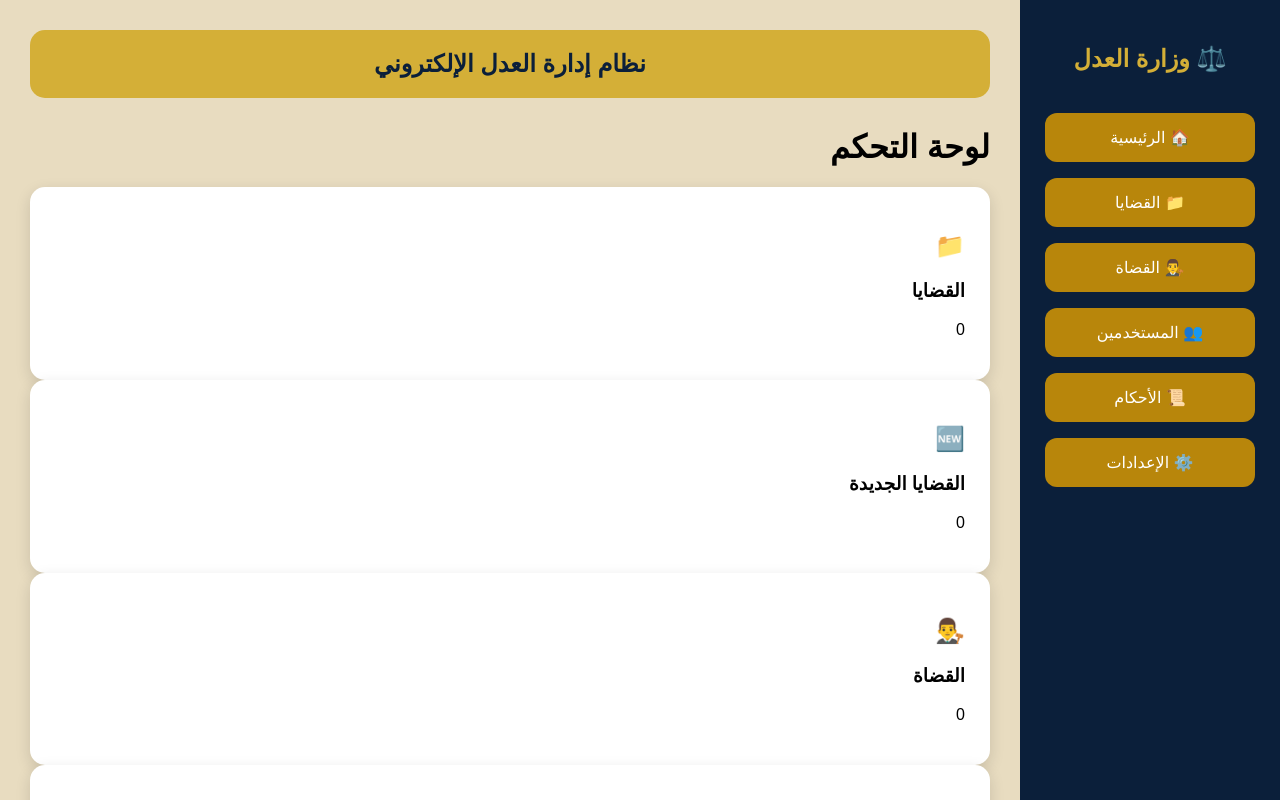
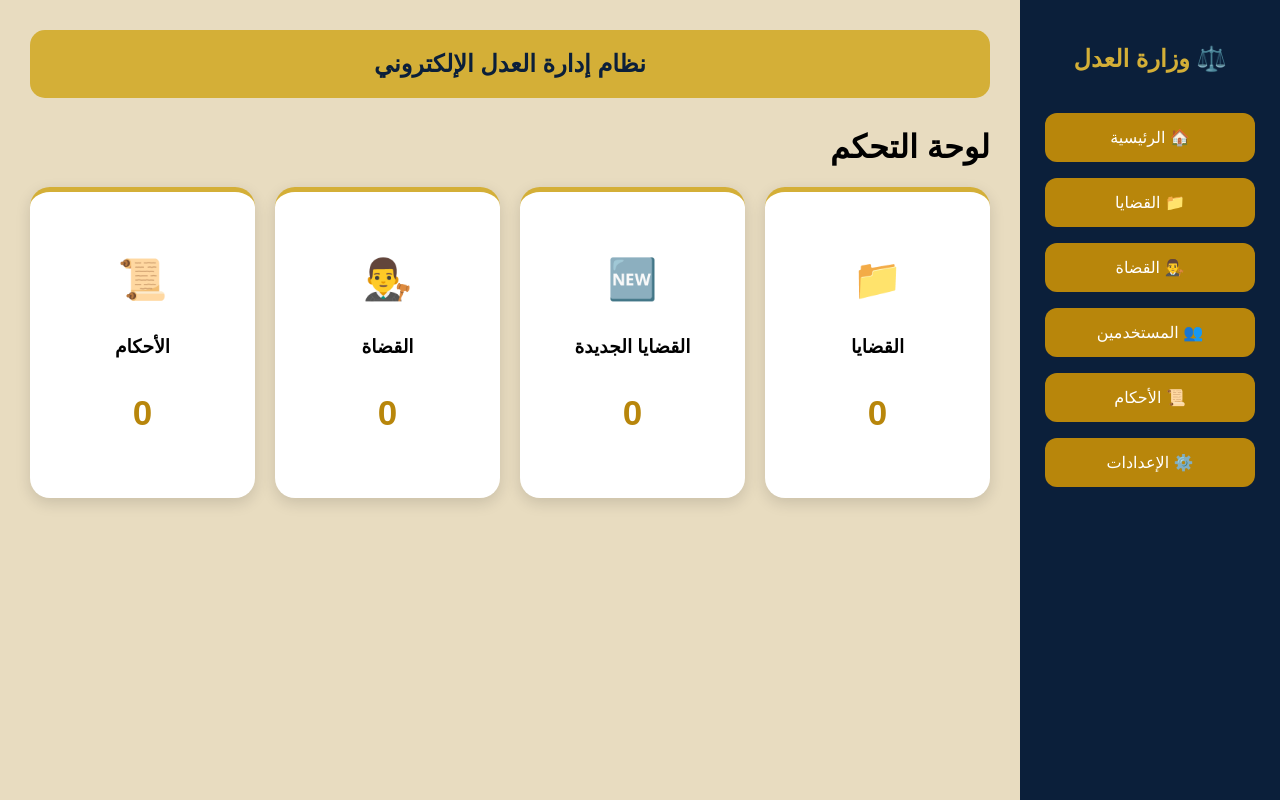
Before and after one commit to 38ed-ma/nice-justice, a Next.js app: page / in a window 1280 px wide. Shown: the top 800 px of the page. Built offline with nearby package versions, Linux system fonts and the light colour scheme.

Commit message:
Update globals.css

```diff
--- a/app/globals.css
+++ b/app/globals.css
@@ -97,3 +97,37 @@ header {
   box-shadow: 0 5px 15px #0002;
 
 }
+.dashboard {
+
+  display:grid;
+  grid-template-columns:repeat(4,1fr);
+  gap:20px;
+
+}
+
+
+.dashboard .card {
+
+  text-align:center;
+  background:white;
+  border-top:5px solid #d4af37;
+  padding:30px;
+  border-radius:20px;
+
+}
+
+
+.dashboard h2 {
+
+  font-size:40px;
+
+}
+
+
+.dashboard p {
+
+  font-size:35px;
+  color:#b8860b;
+  font-weight:bold;
+
+}
```
